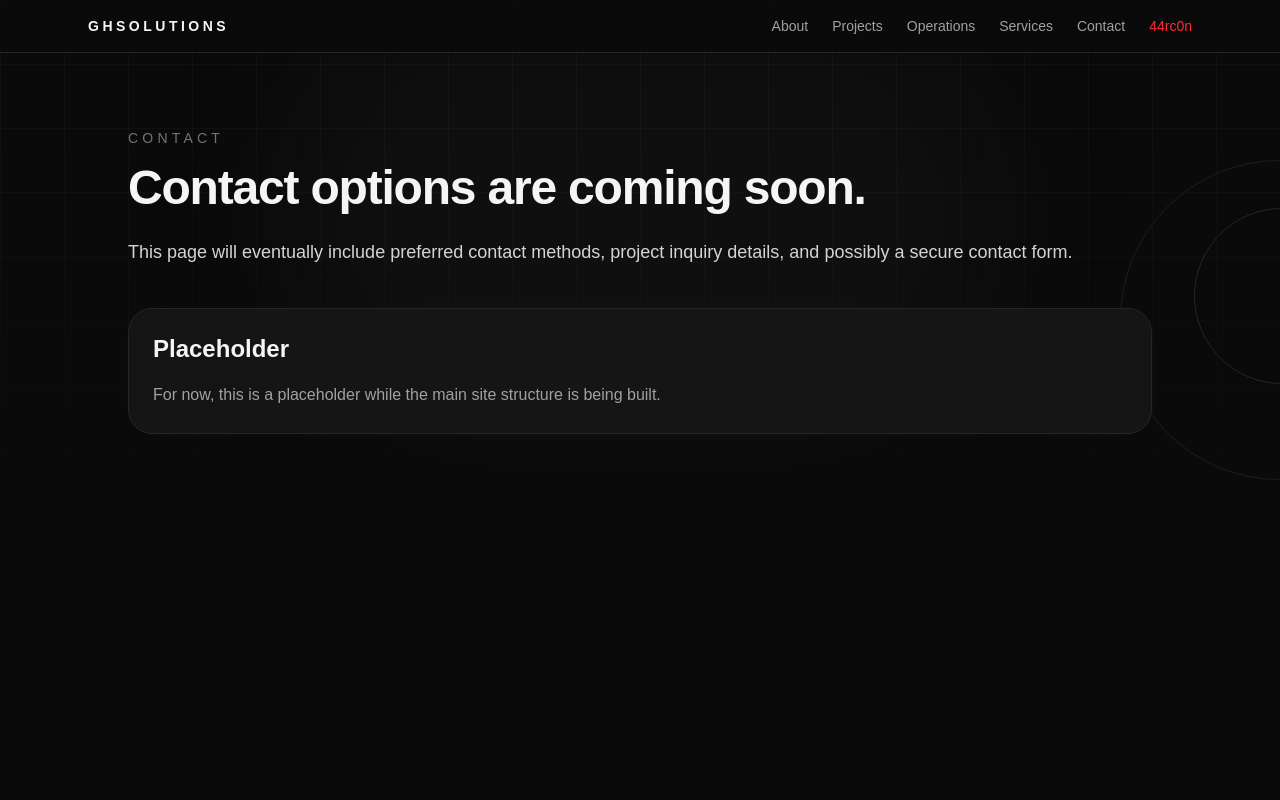
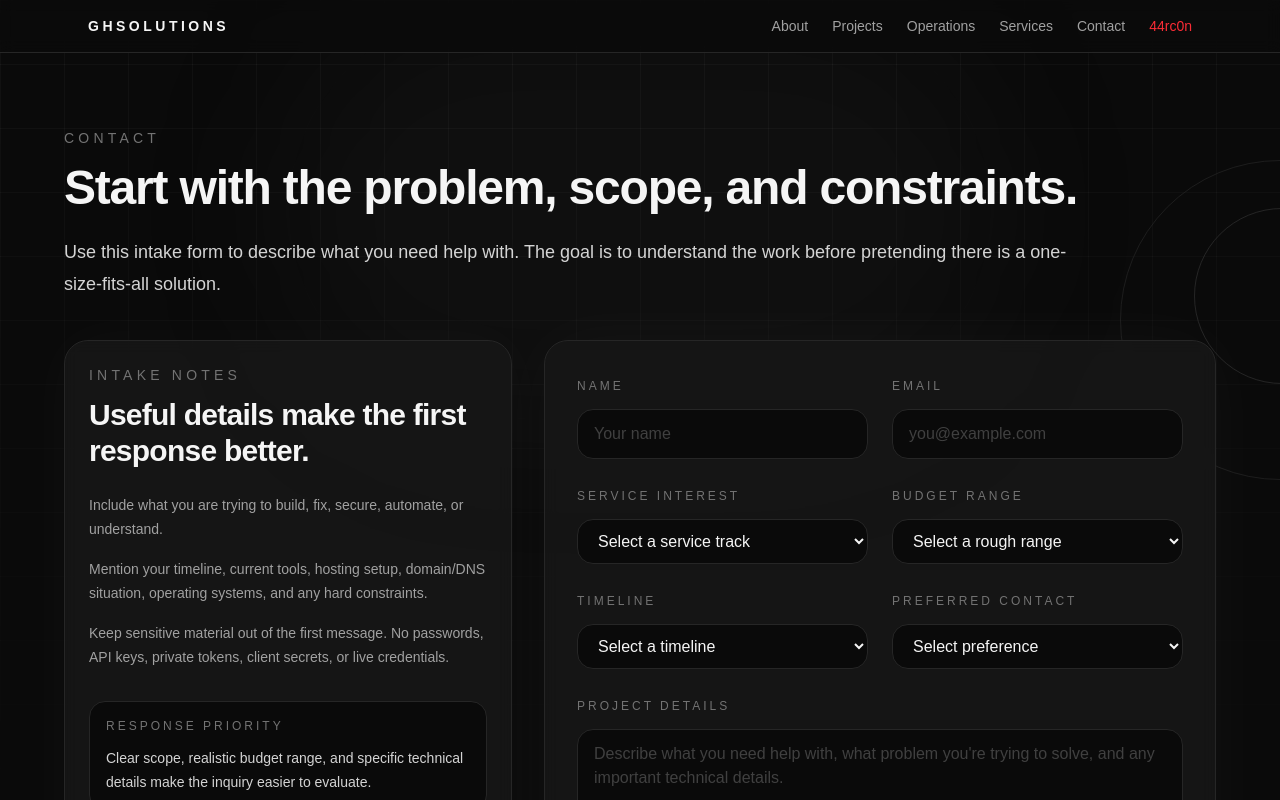
Before and after one commit to Into-The-Grey/ghsolutions-site, a Next.js app: page /contact in a window 1280 px wide. Shown: the top 800 px of the page. Built offline with nearby package versions, Linux system fonts and the light colour scheme.

Commit message:
Add contact intake form

```diff
--- a/app/contact/page.tsx
+++ b/app/contact/page.tsx
@@ -1,4 +1,4 @@
-import Card from "@/components/Card";
+import ContactForm from "@/components/ContactForm";
 import PageShell from "@/components/PageShell";
 import SectionHeader from "@/components/SectionHeader";
 import type { Metadata } from "next";
@@ -11,18 +11,46 @@ export const metadata: Metadata = {
 
 export default function ContactPage() {
   return (
-    <PageShell maxWidth="default">
+    <PageShell>
       <SectionHeader
         eyebrow="Contact"
-        title="Contact options are coming soon."
-        description="This page will eventually include preferred contact methods, project inquiry details, and possibly a secure contact form."
+        title="Start with the problem, scope, and constraints."
+        description="Use this intake form to describe what you need help with. The goal is to understand the work before pretending there is a one-size-fits-all solution."
         maxWidth="wide"
       />
-      <div className="mt-10">
-        <Card
-          title="Placeholder"
-          description="For now, this is a placeholder while the main site structure is being built."
-        />
+      <div className="mt-10 grid gap-8 lg:grid-cols-[0.8fr_1.2fr]">
+        <aside className="rounded-3xl border border-neutral-800 bg-neutral-900/90 p-6 shadow-[0_0_60px_rgba(255,255,255,0.03)] backdrop-blur">
+          <p className="text-sm uppercase tracking-[0.3em] text-neutral-500">
+            Intake Notes
+          </p>
+          <h2 className="mt-3 text-3xl font-bold tracking-tight text-neutral-100">
+            Useful details make the first response better.
+          </h2>
+          <div className="mt-6 space-y-4 text-sm leading-6 text-neutral-400">
+            <p>
+              Include what you are trying to build, fix, secure, automate, or
+              understand.
+            </p>
+            <p>
+              Mention your timeline, current tools, hosting setup, domain/DNS
+              situation, operating systems, and any hard constraints.
+            </p>
+            <p>
+              Keep sensitive material out of the first message. No passwords,
+              API keys, private tokens, client secrets, or live credentials.
+            </p>
+          </div>
+          <div className="mt-8 rounded-2xl border border-neutral-800 bg-neutral-950 p-4">
+            <p className="text-xs uppercase tracking-[0.25em] text-neutral-500">
+              Response Priority
+            </p>
+            <p className="mt-3 text-sm leading-6 text-neutral-300">
+              Clear scope, realistic budget range, and specific technical
+              details make the inquiry easier to evaluate.
+            </p>
+          </div>
+        </aside>
+        <ContactForm />
       </div>
     </PageShell>
   );
--- /dev/null
+++ b/components/ContactForm.tsx
@@ -0,0 +1,177 @@
+export default function ContactForm() {
+  return (
+    <form
+      action="https://formspree.io/f/YOUR_FORM_ID"
+      method="POST"
+      className="rounded-3xl border border-neutral-800 bg-neutral-900/90 p-6 shadow-[0_0_70px_rgba(255,255,255,0.035)] backdrop-blur sm:p-8"
+    >
+      <div className="grid gap-6 md:grid-cols-2">
+        <div>
+          <label
+            htmlFor="name"
+            className="text-xs uppercase tracking-[0.25em] text-neutral-500"
+          >
+            Name
+          </label>
+          <input
+            id="name"
+            name="name"
+            type="text"
+            required
+            className="mt-3 w-full rounded-2xl border border-neutral-800 bg-neutral-950 px-4 py-3 text-neutral-100 outline-none transition placeholder:text-neutral-700 focus:border-neutral-500"
+            placeholder="Your name"
+          />
+        </div>
+        <div>
+          <label
+            htmlFor="email"
+            className="text-xs uppercase tracking-[0.25em] text-neutral-500"
+          >
+            Email
+          </label>
+          <input
+            id="email"
+            name="email"
+            type="email"
+            required
+            className="mt-3 w-full rounded-2xl border border-neutral-800 bg-neutral-950 px-4 py-3 text-neutral-100 outline-none transition placeholder:text-neutral-700 focus:border-neutral-500"
+            placeholder="you@example.com"
+          />
+        </div>
+        <div>
+          <label
+            htmlFor="service"
+            className="text-xs uppercase tracking-[0.25em] text-neutral-500"
+          >
+            Service Interest
+          </label>
+          <select
+            id="service"
+            name="service"
+            required
+            className="mt-3 w-full rounded-2xl border border-neutral-800 bg-neutral-950 px-4 py-3 text-neutral-100 outline-none transition focus:border-neutral-500"
+            defaultValue=""
+          >
+            <option value="" disabled>
+              Select a service track
+            </option>
+            <option value="Technical Advisory">Technical Advisory</option>
+            <option value="Web Presence Buildout">Web Presence Buildout</option>
+            <option value="Private Infrastructure Setup">
+              Private Infrastructure Setup
+            </option>
+            <option value="Automation & Tooling">Automation &amp; Tooling</option>
+            <option value="Security Workflow Review">
+              Security Workflow Review
+            </option>
+            <option value="General Inquiry">General Inquiry</option>
+          </select>
+        </div>
+        <div>
+          <label
+            htmlFor="budget"
+            className="text-xs uppercase tracking-[0.25em] text-neutral-500"
+          >
+            Budget Range
+          </label>
+          <select
+            id="budget"
+            name="budget"
+            className="mt-3 w-full rounded-2xl border border-neutral-800 bg-neutral-950 px-4 py-3 text-neutral-100 outline-none transition focus:border-neutral-500"
+            defaultValue=""
+          >
+            <option value="" disabled>
+              Select a rough range
+            </option>
+            <option value="Under $500">Under $500</option>
+            <option value="$500–$1,500">$500–$1,500</option>
+            <option value="$1,500–$3,500">$1,500–$3,500</option>
+            <option value="$3,500–$5,000">$3,500–$5,000</option>
+            <option value="$5,000+">$5,000+</option>
+            <option value="Not sure yet">Not sure yet</option>
+          </select>
+        </div>
+        <div>
+          <label
+            htmlFor="timeline"
+            className="text-xs uppercase tracking-[0.25em] text-neutral-500"
+          >
+            Timeline
+          </label>
+          <select
+            id="timeline"
+            name="timeline"
+            className="mt-3 w-full rounded-2xl border border-neutral-800 bg-neutral-950 px-4 py-3 text-neutral-100 outline-none transition focus:border-neutral-500"
+            defaultValue=""
+          >
+            <option value="" disabled>
+              Select a timeline
+            </option>
+            <option value="ASAP">ASAP</option>
+            <option value="Within 2 weeks">Within 2 weeks</option>
+            <option value="Within 1 month">Within 1 month</option>
+            <option value="Flexible">Flexible</option>
+            <option value="Planning ahead">Planning ahead</option>
+          </select>
+        </div>
+        <div>
+          <label
+            htmlFor="contactPreference"
+            className="text-xs uppercase tracking-[0.25em] text-neutral-500"
+          >
+            Preferred Contact
+          </label>
+          <select
+            id="contactPreference"
+            name="contactPreference"
+            className="mt-3 w-full rounded-2xl border border-neutral-800 bg-neutral-950 px-4 py-3 text-neutral-100 outline-none transition focus:border-neutral-500"
+            defaultValue=""
+          >
+            <option value="" disabled>
+              Select preference
+            </option>
+            <option value="Email">Email</option>
+            <option value="Phone">Phone</option>
+            <option value="Text">Text</option>
+            <option value="No preference">No preference</option>
+          </select>
+        </div>
+      </div>
+      <div className="mt-6">
+        <label
+          htmlFor="message"
+          className="text-xs uppercase tracking-[0.25em] text-neutral-500"
+        >
+          Project Details
+        </label>
+        <textarea
+          id="message"
+          name="message"
+          required
+          rows={8}
+          className="mt-3 w-full rounded-2xl border border-neutral-800 bg-neutral-950 px-4 py-3 text-neutral-100 outline-none transition placeholder:text-neutral-700 focus:border-neutral-500"
+          placeholder="Describe what you need help with, what problem you're trying to solve, and any important technical details."
+        />
+      </div>
+      <input
+        type="hidden"
+        name="_subject"
+        value="New GreyHat Solutions Inquiry"
+      />
+      <input type="text" name="_gotcha" className="hidden" tabIndex={-1} />
+      <div className="mt-8 flex flex-col gap-4 border-t border-neutral-800 pt-6 sm:flex-row sm:items-center sm:justify-between">
+        <p className="max-w-xl text-sm leading-6 text-neutral-500">
+          Submitting this form sends your inquiry for review. Do not include
+          passwords, private keys, sensitive credentials, or confidential
+          systems data.
+        </p>
+        <button
+          type="submit"
+          className="rounded-2xl bg-white px-5 py-3 text-sm font-semibold text-neutral-950 transition hover:bg-neutral-200"
+        >
+          Send Inquiry
+        </button>
+      </div>
+    </form>
+  );
+}
```
Also changed, not shown: components/PhilosophyTimeline.tsx (indentation only).
